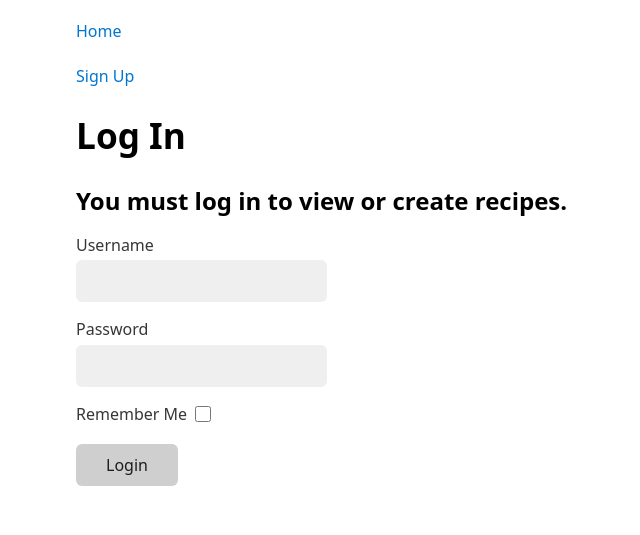
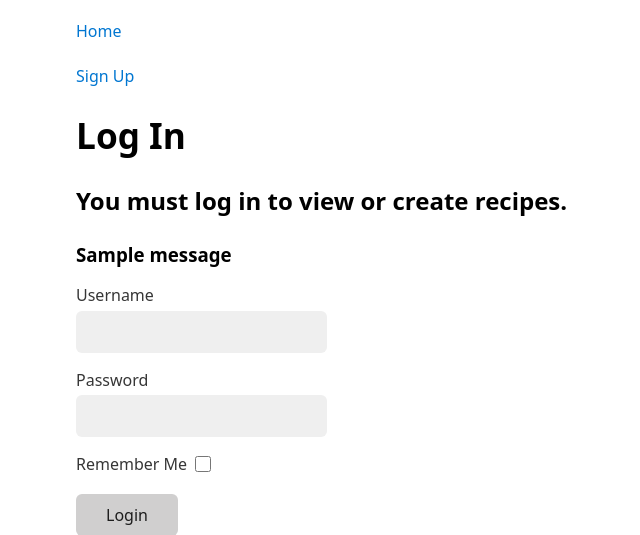
Before and after one commit to burritosoftware/hw3_pythonflask, a Flask app: page /login in a window 1280 px wide. Shown: the top 535 px of the page, without its empty margins (164-804 px from the left). Run offline with Flask 3, Linux system fonts and the light colour scheme; tables that the repository leaves empty hold one stand-in row (values such as "Sample post"); one stand-in notice (Sample message) is shown.

Commit message:
Display flashed error messages

```diff
--- a/app/templates/login.html
+++ b/app/templates/login.html
@@ -10,6 +10,9 @@
     <a href="/signup">Sign Up</a>
     <h1>Log In</h1>
     <h2>You must log in to view or create recipes.</h2>
+    {% for message in get_flashed_messages() %}
+    <h3>{{message}}</h3>
+    {% endfor %}
     <form action="" method="POST" novalidate>
         {{form.hidden_tag()}}
         <p>
--- a/app/templates/signup.html
+++ b/app/templates/signup.html
@@ -10,6 +10,9 @@
     <a href="/login">Log In</a>
     <h1>Sign Up</h1>
     <h2>Sign up to view or create recipes.</h2>
+    {% for message in get_flashed_messages() %}
+    <h3>{{message}}</h3>
+    {% endfor %}
     <form action="" method="POST" novalidate>
         {{form.hidden_tag()}}
 
```
